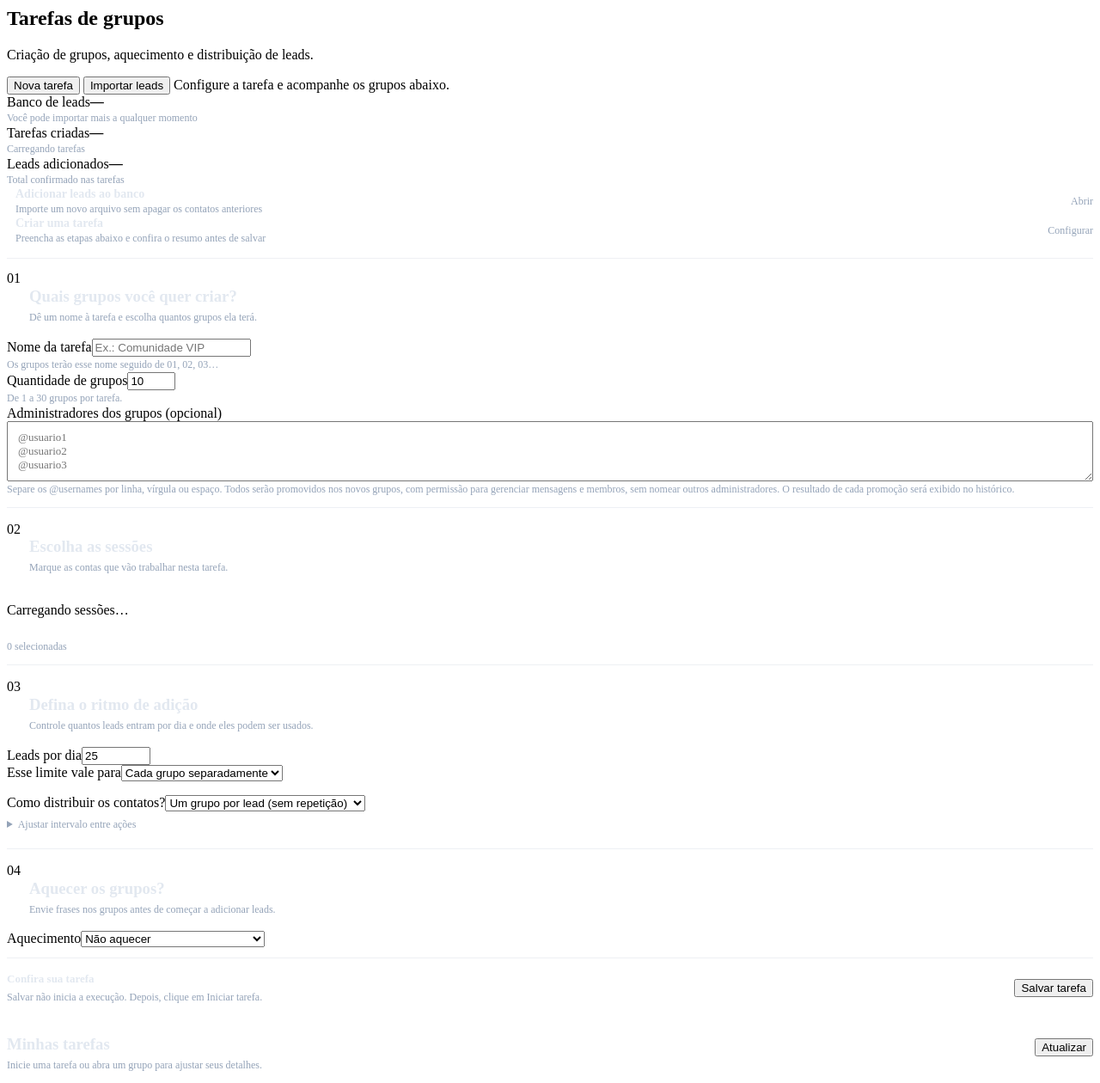
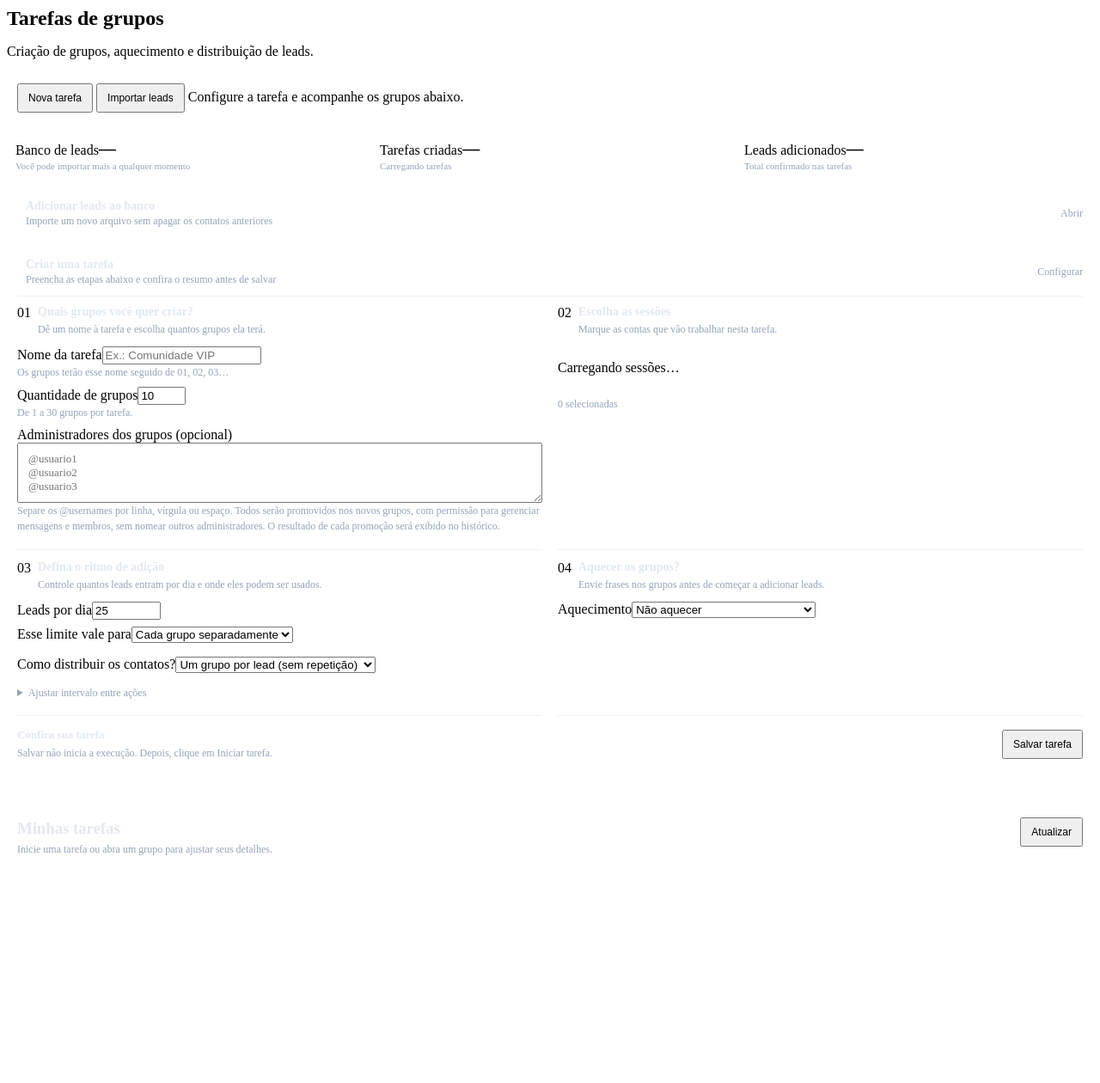
Before and after one commit to zikdobagui/telegramclonerrr, a Flask app: template templates/group_campaigns.html in a window 1280 px wide. Shown: the whole page at 86% size. After the commit the page ends 995 px from the top, so only its background shows below. Run offline with Flask 3, Linux system fonts and the light colour scheme; the template is opened without the code that fills it, so the values that code supplies are empty.

Commit message:
style: compact group campaign workspace and collapse group lists

```diff
--- a/static/group_campaigns.css
+++ b/static/group_campaigns.css
@@ -65,3 +65,60 @@
 #comingSoon .gc-session-identity strong { display:block; color:#e2e8f0; font-size:13px; font-weight:600; text-transform:none; }
 #comingSoon .gc-session-identity small { margin-top:3px; font-size:12px; text-transform:none; }
 #comingSoon .gc-session-state { flex-shrink:0; font-size:11px; color:#94a3b8; text-transform:none; }
+
+/* Compact campaign workspace, scoped to this tab. */
+#comingSoon .content-header { margin-bottom:12px !important; }
+#comingSoon .content-header h2 { margin-bottom:4px !important; }
+#comingSoon .card { padding:12px !important; margin-bottom:10px !important; }
+#comingSoon .task-toolbar { gap:8px !important; padding:0 !important; flex-wrap:wrap; }
+#comingSoon .btn { min-height:34px !important; padding:7px 11px !important; font-size:12px !important; width:auto !important; }
+#comingSoon > .task-queue-summary { display:grid !important; grid-template-columns:repeat(3,minmax(0,1fr)); gap:8px !important; margin:0 0 10px !important; }
+#comingSoon .task-queue-summary > div { padding:8px 10px !important; min-width:0; }
+#comingSoon .task-queue-summary strong { font-size:20px !important; line-height:1.2; margin:2px 0 !important; }
+#comingSoon > .task-queue-summary small { font-size:11px; }
+#comingSoon .gc-panel-body { margin-top:10px; padding-top:10px; }
+#comingSoon #campaign-create-form { display:grid; grid-template-columns:repeat(2,minmax(0,1fr)); gap:12px 18px; }
+#comingSoon .gc-step { min-width:0; margin:0; padding:0 0 10px; }
+#comingSoon .gc-step-heading { gap:8px; margin-bottom:8px; }
+#comingSoon .gc-step-heading h3 { font-size:14px !important; margin:0 !important; }
+#comingSoon .gc-step-heading p { margin:3px 0; }
+#comingSoon .form-group { margin-bottom:8px !important; min-width:0; }
+#comingSoon .form-group label { margin-bottom:4px !important; }
+#comingSoon .form-row { gap:10px !important; }
+#comingSoon .gc-sessions { max-height:210px; gap:6px; }
+#comingSoon .gc-session { padding:7px 9px; }
+#comingSoon .gc-session-identity small { margin-top:1px; }
+#comingSoon .gc-save, #comingSoon #campaign-edit-note { grid-column:1 / -1; }
+#comingSoon .gc-save { padding-top:2px; }
+#comingSoon .gc-save > div { flex:1; min-width:0; }
+#comingSoon .gc-monitor-heading { margin-bottom:10px; }
+#comingSoon .gc-task-head { padding-bottom:8px; margin-bottom:8px; flex-wrap:wrap; }
+#comingSoon .gc-task-head h3 { margin:0 !important; font-size:15px !important; overflow-wrap:anywhere; }
+#comingSoon .gc-task-id { margin-bottom:2px; }
+#comingSoon .gc-task-actions { gap:6px; }
+#comingSoon .gc-task-meta { margin-bottom:8px; gap:5px; }
+#comingSoon .gc-task-meta span { padding:3px 6px; }
+#comingSoon .gc-task-stats { display:grid !important; grid-template-columns:repeat(4,minmax(0,1fr)); gap:6px !important; margin:0 0 8px !important; }
+#comingSoon .gc-task-stats strong { font-size:17px !important; }
+#comingSoon .gc-task-stats span { font-size:11px !important; }
+#comingSoon .gc-group-list > summary { display:flex; align-items:center; gap:8px; cursor:pointer; padding:8px 0; font-size:13px; color:#e2e8f0; }
+#comingSoon .gc-group-list > summary::before { content:'▸'; }
+#comingSoon .gc-group-list[open] > summary::before { content:'▾'; }
+#comingSoon .gc-group-grid { display:grid; grid-template-columns:repeat(2,minmax(0,1fr)); align-items:start; gap:6px; }
+#comingSoon .gc-group { min-width:0; margin:0; }
+#comingSoon .gc-group > summary { padding:8px; gap:6px; }
+#comingSoon .gc-group-content { padding:10px; }
+#comingSoon .gc-history { margin-top:6px; padding-top:2px; }
+#comingSoon .gc-history > summary { padding:6px 0; }
+@media(max-width:1000px) {
+    #comingSoon #campaign-create-form, #comingSoon .gc-group-grid { grid-template-columns:minmax(0,1fr); }
+}
+@media(max-width:760px) {
+    #comingSoon .gc-task-head { gap:8px; }
+    #comingSoon .gc-task-actions { display:grid; grid-template-columns:repeat(2,minmax(0,1fr)); }
+    #comingSoon .gc-task-actions .gc-badge { justify-self:start; }
+    #comingSoon .gc-task-stats { grid-template-columns:repeat(2,minmax(0,1fr)); }
+    #comingSoon > .task-queue-summary > div { padding:8px !important; }
+    #comingSoon > .task-queue-summary small { line-height:1.3; }
+    #comingSoon .gc-monitor-heading { align-items:flex-start; }
+}
--- a/static/group_campaigns.js
+++ b/static/group_campaigns.js
@@ -116,7 +116,7 @@
                     ${task.error ? `<p class="gc-alert" role="alert">${esc(task.error)}</p>` : ''}
                     ${busy ? '<p class="info gc-note">Para editar, excluir ou substituir grupos, pause a tarefa e aguarde a ação atual terminar.</p>' : ''}
                     ${task.settings.limit_scope === 'task' ? `<form data-settings="${task.id}" class="gc-upload"><div class="form-group"><label>Limite diário de todos os grupos juntos<input name="daily_limit" type="number" value="${task.settings.daily_limit}" min="1" max="10000" required ${busy ? 'disabled' : ''}></label></div><button class="btn btn-primary" ${busy ? 'disabled' : ''}>Salvar limite</button></form>` : ''}
-                    <h4>Grupos da tarefa</h4>
+                    <details class="gc-group-list" data-detail="groups-${task.id}"><summary>Ver grupos da tarefa <span class="gc-badge">${task.groups.length}</span></summary><div class="gc-group-grid">
                     ${task.groups.map(group => `<details class="gc-group" data-detail="group-${group.id}">
                         <summary><span><span class="gc-group-title">${esc(group.title)}</span><small>${group.added} adicionados no total · cota usada hoje: ${group.today}${task.settings.limit_scope === 'group' ? '/' + group.daily_limit : ''}</small></span><span class="gc-badge ${esc(group.status)}">${esc(labels[group.status] || group.status)}</span><i class="fas fa-chevron-down" aria-hidden="true"></i></summary>
                         <div class="gc-group-content">
@@ -130,7 +130,7 @@
                             <div class="form-group"><label>Link de um grupo existente (opcional)<input name="reference" placeholder="https://t.me/+..." ${busy ? 'disabled' : ''}></label><small>Deixe vazio para criar um novo grupo quando iniciar a tarefa.</small></div>
                             <button class="btn btn-primary" name="action" value="replace" ${busy ? 'disabled' : ''}>Substituir grupo</button><small>O grupo anterior permanece no Telegram.</small></details>
                         </form></div>
-                    </details>`).join('')}
+                    </details>`).join('')}</div></details>
                     <details class="gc-history" data-detail="events-${task.id}"><summary>Ver histórico e informações de execução</summary><p>Sem confirmação: o lead fica reservado para evitar repetição. As cotas renovam à meia-noite de São Paulo. Após reiniciar o servidor, use Iniciar tarefa para retomar.</p>${task.events.map(event => `<p>${esc(new Date(event.created * 1000).toLocaleString('pt-BR'))} — ${esc(event.message)}</p>`).join('') || '<p>Aguardando início.</p>'}</details>
                     </div>
                 </section>`;
```
Also changed, not shown: tests/browser_group_campaigns.py (+1 -0 lines).
